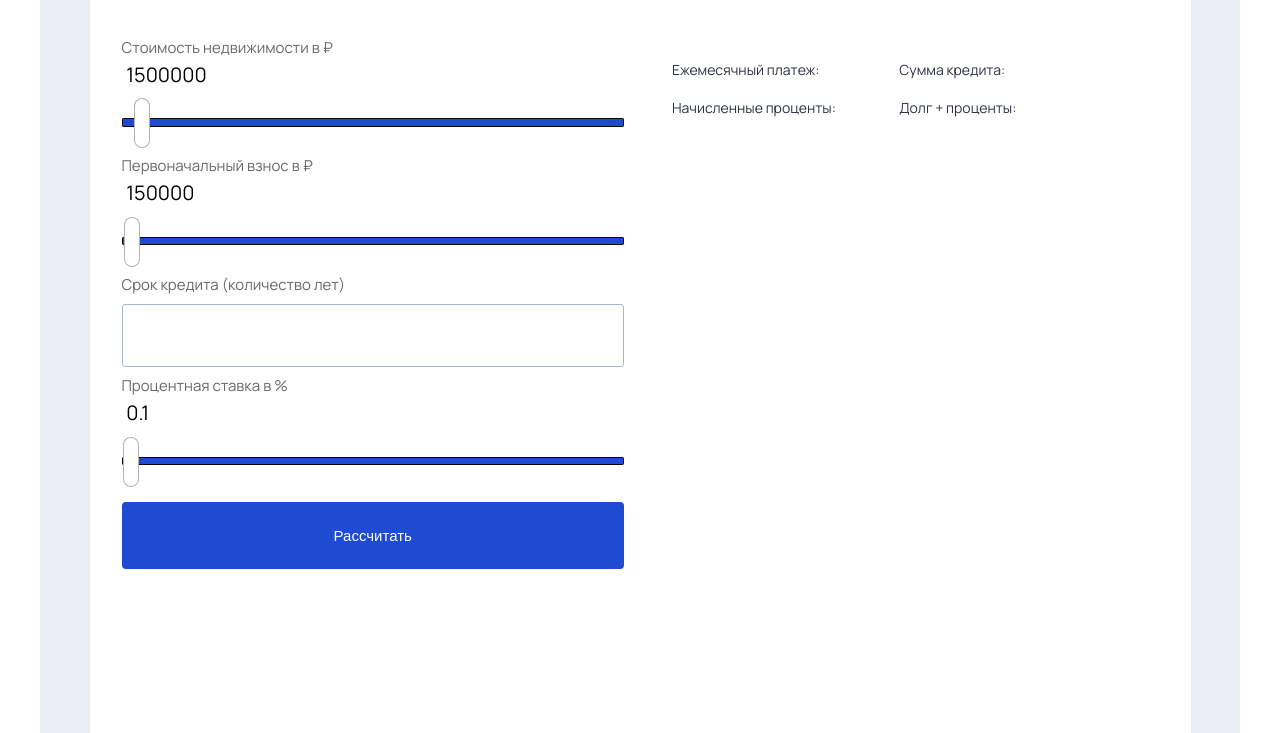
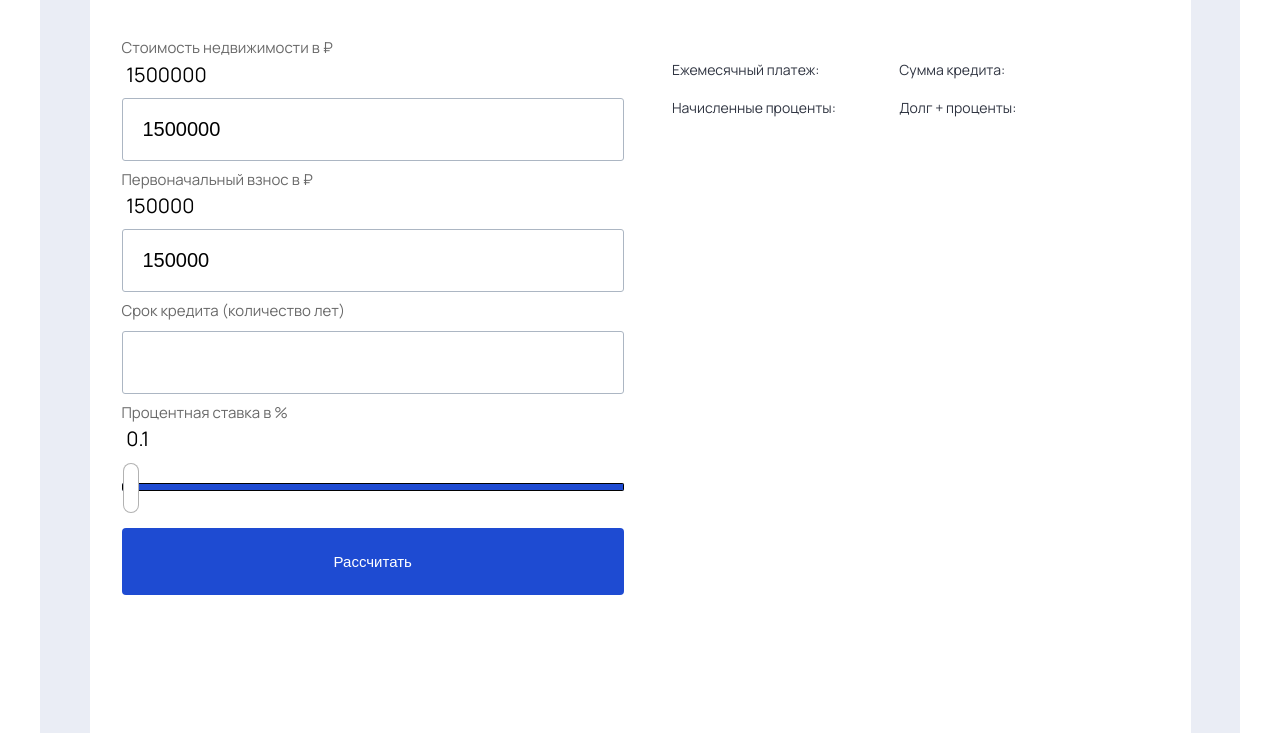
Before and after one commit to melhemm/mortgage-calculator-ru, a plain HTML site: page index.html in a window 1280 px wide. Shown: the part 67-800 px from the top of the page. Drawn offline with nearby package versions, Linux system fonts and the light colour scheme.

Commit message:
change inputs from range to number

```diff
--- a/index.html
+++ b/index.html
@@ -21,7 +21,7 @@
             <label for="property value">Стоимость недвижимости в &#8381;<output id="pro_cost" class="output">1500000</output>
             </label>
             <input
-              type="range"
+              type="number"
               name="value"
               value="1500000" min="100000"
               max="60000000"
@@ -34,7 +34,7 @@
           <div class="form-group">
             <label for="initial fee">Первоначальный взнос в &#8381; <output id="initial" class="output">150000</output> </label>
             <input
-              type="range"
+              type="number"
               name="value"
               value="150000"
               min="0"
@@ -52,7 +52,7 @@
             <label for="Interest rate">Процентная ставка в %
               <output id="interest_rateOutput" class="output"
               style="color: black;">0.1</output></label>
-            <input type="range" name="value" id="interest_rate" value="0" min="0.1" max="20" step="0.1"
+            <input type="range" name="value" id="interest_rate" value="0" min="0.1" max="30" step="0.1"
             oninput="interest_rateOutput.value = interest_rate.value">
           </div>
           <div class="form-group">
```
